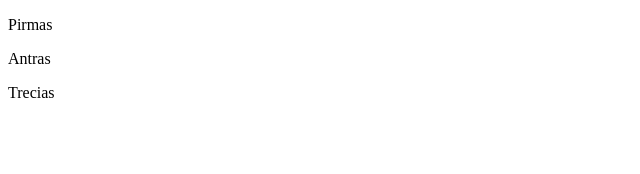
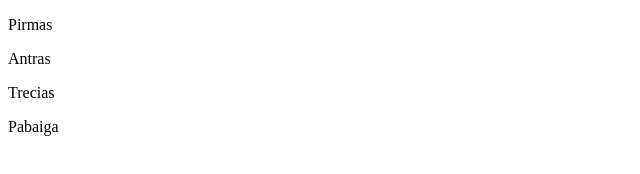
Before and after one commit to Nylka012/Merge, a plain HTML site: page Merge/index.html in a window 1280 px wide. Shown: the full height of the page, 0-640 px from the left. Drawn offline with Linux system fonts and the light colour scheme.

Commit message:
Added footer

```diff
--- a/Merge/index.html
+++ b/Merge/index.html
@@ -9,5 +9,6 @@
     <p>Pirmas</p>
     <p>Antras</p>
     <p>Trecias</p>
+    <footer>Pabaiga</footer>
 </body>
 </html>
```
